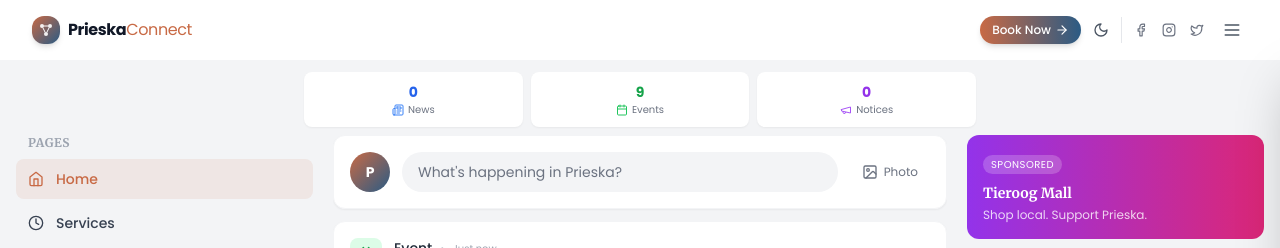
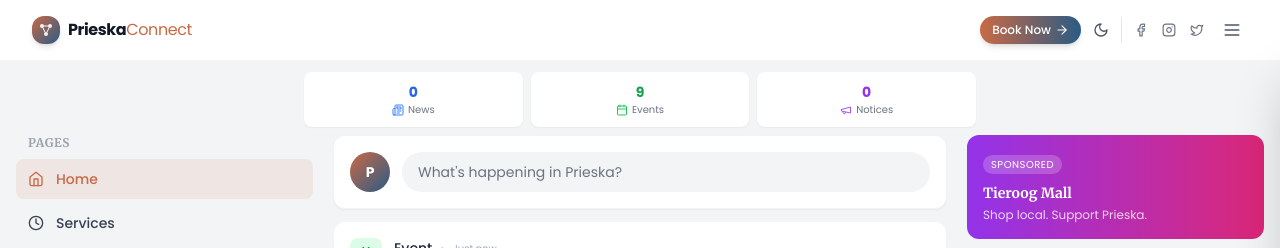
Before and after one commit to MondeNel/prieska-tourism, a React (Vite) app in the folder prieska-tourism/: page / in a window 1280 px wide. Shown: the top 248 px of the page. Built offline with nearby package versions, Linux system fonts and the light colour scheme.

Commit message:
refactor: Remove photo upload option from post composer

```diff
--- a/prieska-tourism/src/components/layout/MainFeed.jsx
+++ b/prieska-tourism/src/components/layout/MainFeed.jsx
@@ -1,6 +1,6 @@
 // src/components/layout/MainFeed.jsx
 import { getRecentActivity, getTimeAgo } from '../../data/activityFeed'
-import { Newspaper, Megaphone, Calendar, AlertTriangle, Image, Heart, MessageCircle, Share2, X } from 'lucide-react'
+import { Newspaper, Megaphone, Calendar, AlertTriangle, Heart, MessageCircle, Share2, X } from 'lucide-react'
 import { useState } from 'react'
 
 const postCategories = [
@@ -60,10 +60,6 @@ const MainFeed = () => {
             <div className="flex-1 bg-gray-100 dark:bg-gray-700 rounded-full px-3 sm:px-4 py-2 sm:py-2.5 text-xs sm:text-sm text-gray-500 dark:text-gray-400 text-left truncate">
               What's happening in Prieska?
             </div>
-            <div className="flex items-center gap-1 sm:gap-1.5 text-[10px] sm:text-xs text-gray-500 dark:text-gray-400 hover:text-prieska-terracotta transition px-2 sm:px-3 py-1 sm:py-1.5 rounded-full hover:bg-gray-100 dark:hover:bg-gray-700 flex-shrink-0">
-              <Image className="w-3.5 h-3.5 sm:w-4 sm:h-4" />
-              <span className="hidden sm:inline">Photo</span>
-            </div>
           </button>
         ) : (
           <div>
@@ -102,11 +98,7 @@ const MainFeed = () => {
               className="w-full bg-gray-100 dark:bg-gray-700 rounded-lg px-3 sm:px-4 py-2 sm:py-2.5 text-xs sm:text-sm text-gray-700 dark:text-gray-300 placeholder-gray-500 focus:outline-none focus:ring-2 focus:ring-prieska-terracotta resize-none"
               rows={3}
             />
-            <div className="flex items-center justify-between mt-2 sm:mt-3 pt-2 sm:pt-3 border-t border-gray-100 dark:border-gray-700">
-              <button className="flex items-center gap-1 sm:gap-1.5 text-[10px] sm:text-xs text-gray-500 dark:text-gray-400 hover:text-prieska-terracotta transition px-2 sm:px-3 py-1 sm:py-1.5 rounded-full hover:bg-gray-100 dark:hover:bg-gray-700">
-                <Image className="w-3.5 h-3.5 sm:w-4 sm:h-4" />
-                Add Photo
-              </button>
+            <div className="flex items-center justify-end mt-2 sm:mt-3 pt-2 sm:pt-3 border-t border-gray-100 dark:border-gray-700">
               <button
                 onClick={handlePost}
                 disabled={!postText.trim()}
@@ -119,7 +111,7 @@ const MainFeed = () => {
         )}
       </div>
 
-      {/* Activity Feed Posts — each post is its own card */}
+      {/* Activity Feed Posts */}
       {activities.map(activity => (
         <div
           key={activity.id}
```
